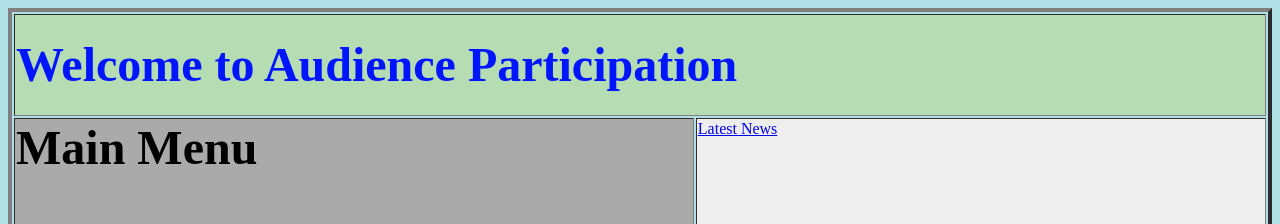
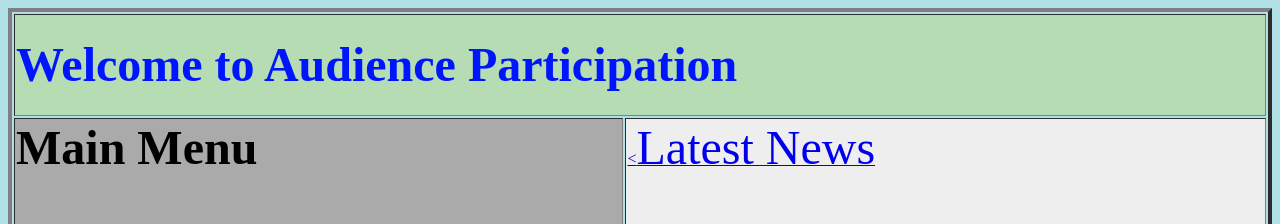
Before and after one commit to gasolineteapot/hellscapeblog, a plain HTML site: page forumtesting.html in a window 1280 px wide. Shown: the top 224 px of the page. Drawn offline with Linux system fonts and the light colour scheme.

Commit message:
Update forumtesting.html

```diff
--- a/forumtesting.html
+++ b/forumtesting.html
@@ -38,7 +38,7 @@ p {
             </td>
 
             <td bgcolor = "#eee" width = "100" height = "600">
-               <a href="./news.html">Latest News</a>
+               <a href="./news.html"><<font size="7">Latest News</a>
             </td>
          </tr>
          <tr>
```
